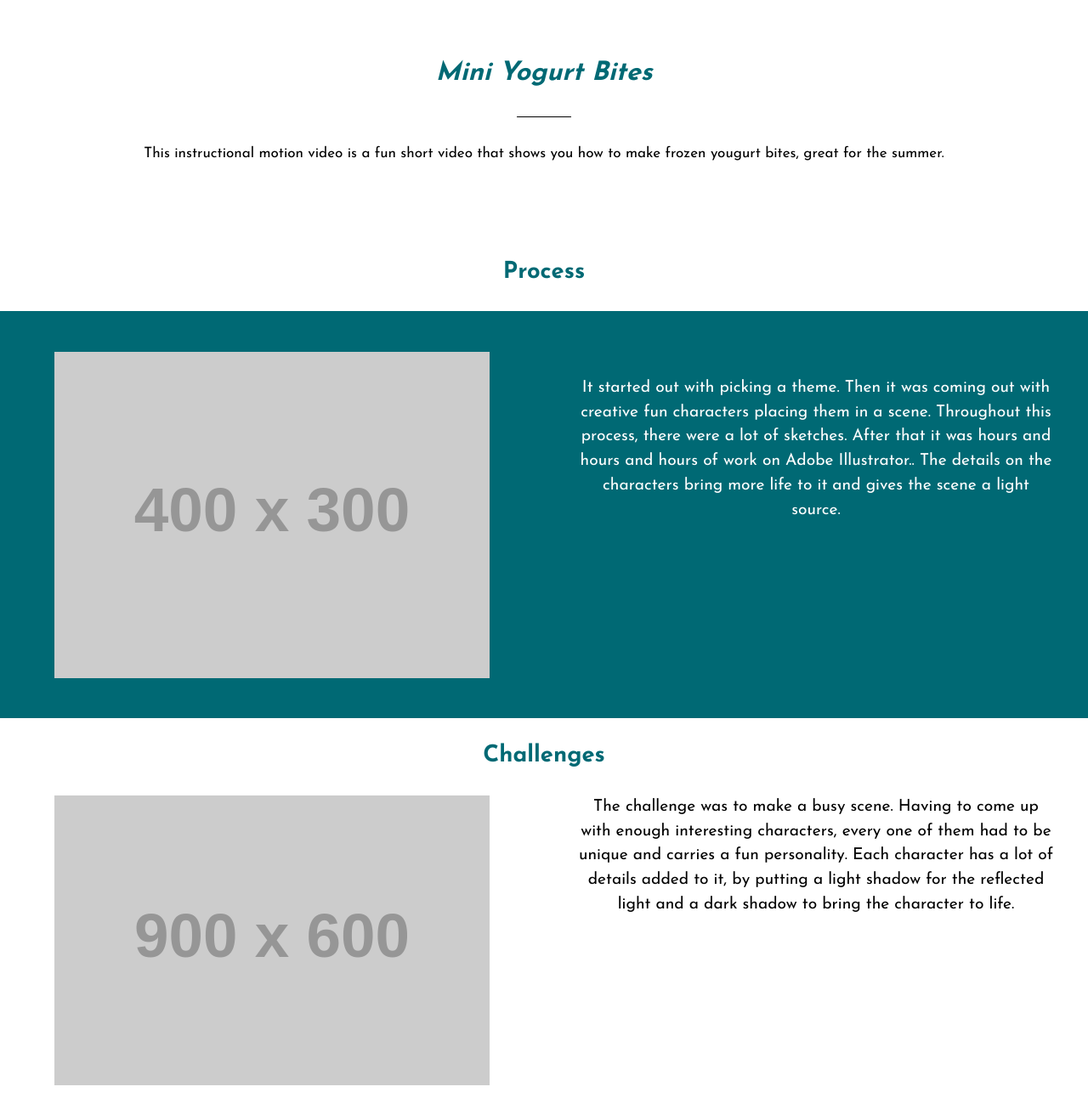
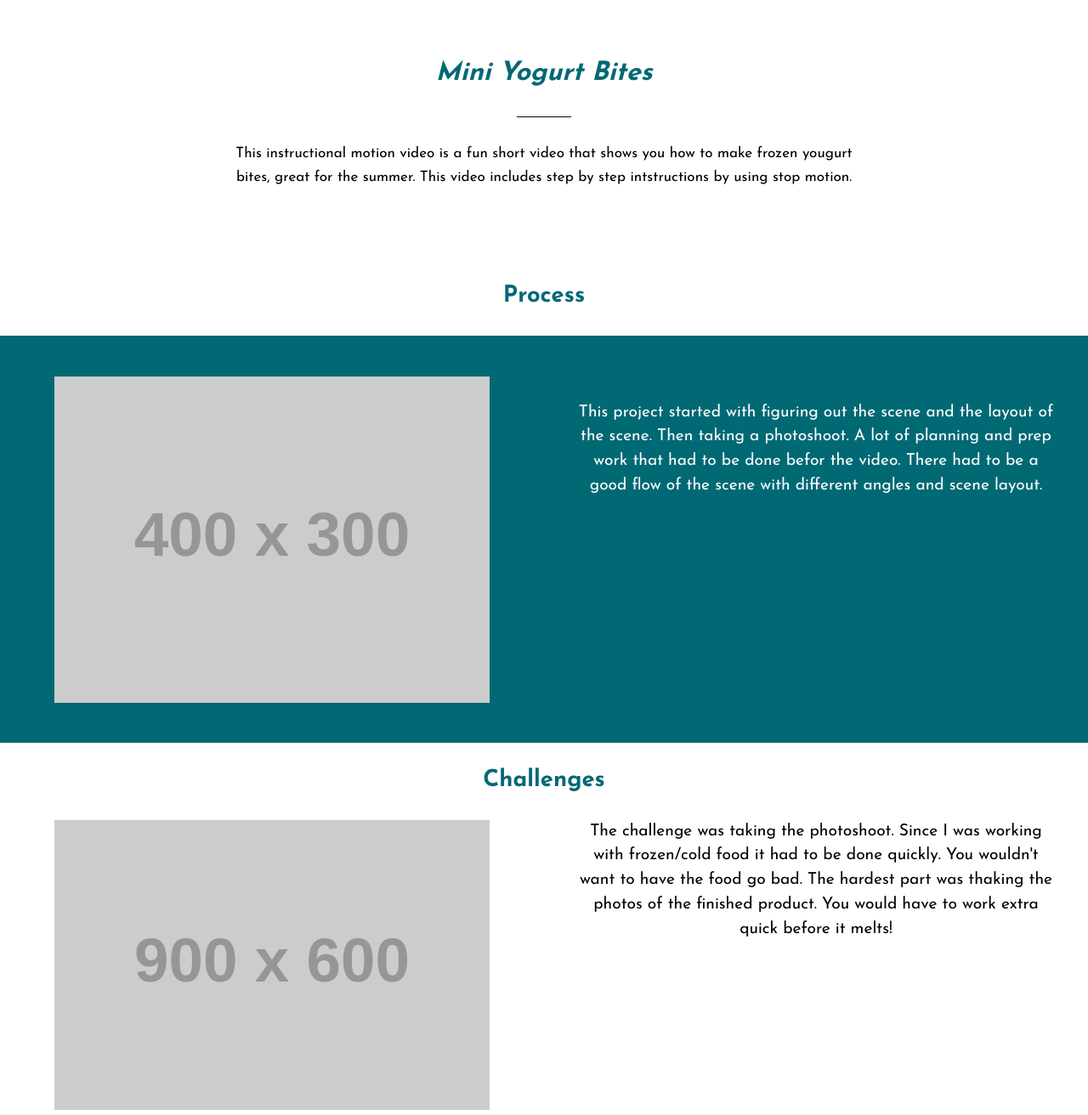
Before and after one commit to Chan0369/portfolio, a Jekyll site: the page portfolio-07.html, which Jekyll copies as it is, in a window 1280 px wide and 1400 px high, scrolled down 690 px, cut to the strip 88-1400 px from the top of the window. Shown: the whole strip at 85% size. Built offline with Jekyll 4.4.1, drawn with Linux system fonts in a browser that asks for light colours.

Commit message:
Updated and changed description in portfolio-07.html

```diff
--- a/portfolio-07.html
+++ b/portfolio-07.html
@@ -39,7 +39,7 @@
     <div class="unit xs-1 s-1 m-1 l-1 xl-1 text-center milli">
       <h2>Mini Yogurt Bites</h2>
       <hr class="center">
-      <p class="work-discrption">This instructional motion video is a fun short video that shows you how to make frozen yougurt bites, great for the summer.</p>
+      <p class="work-discrption-2">This instructional motion video is a fun short video that shows you how to make frozen yougurt bites, great for the summer. This video includes step by step intstructions by using stop motion.</p>
     </div>
 
       <div class="unit xs-1 s-1 m-1 l-1 xl-1 text-center">
@@ -51,7 +51,7 @@
         <img class="artwork" src="http://placehold.it/400x300" alt="">
       </div>
       <div class="unit xs-1 s-1 m-1-2 l-1-2 xl-1-2 text-center">
-        <p class="process pad-t">It started out with picking a theme. Then it was coming out with creative fun characters placing them in a scene. Throughout this process, there were a lot of sketches. After that it was hours and hours and hours of work on Adobe Illustrator.. The details on the characters bring more life to it and gives the scene a light source.</p>
+        <p class="process pad-t">This project started with figuring out the scene and the layout of the scene. Then taking a photoshoot. A lot of planning and prep work that had to be done befor the video. There had to be a good flow of the scene with different angles and scene layout.</p>
       </div>
     </div>
 
@@ -64,7 +64,7 @@
         <img class="artwork" src="http://placehold.it/900x600" alt="">
       </div>
       <div class="unit xs-1 s-1 m-1-2 l-1-2 xl-1-2 text-center">
-        <p class="challenges">The challenge was to make a busy scene. Having to come up with enough interesting characters, every one of them had to be unique and carries a fun personality. Each character has a lot of details added to it, by putting a light shadow for the reflected light and a dark shadow to bring the character to life.</p>
+        <p class="challenges">The challenge was taking the photoshoot. Since I was working with frozen/cold food it had to be done quickly. You wouldn't want to have the food go bad. The hardest part was thaking the photos of the finished product. You would have to work extra quick before it melts! </p>
       </div>
     </div>
 
```
